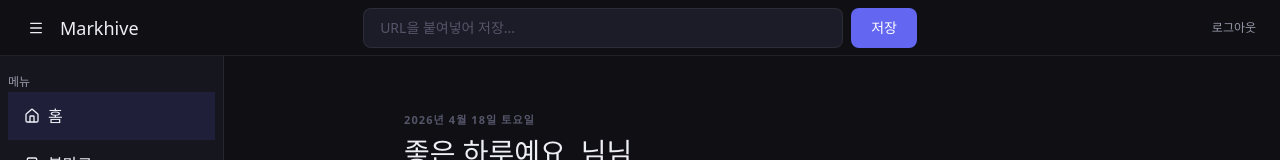
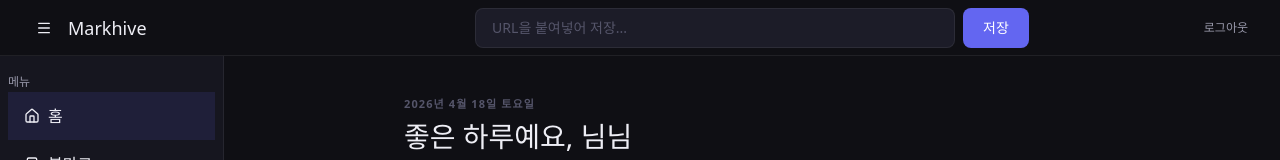
Before and after one commit to SwimmingRiver/Markhive, a Next.js app: page / in a window 1280 px wide. Shown: the top 160 px of the page. Built offline with nearby package versions, Linux system fonts and the light colour scheme; no server answers.

Commit message:
feat: UI 추가

```diff
--- a/src/app/(app)/bookmark/page.tsx
+++ b/src/app/(app)/bookmark/page.tsx
@@ -3,7 +3,7 @@ import RecentBookmarks from "@/components/bookmark/RecentBookmarks";
 
 export default function BookmarkPage() {
   return (
-    <div className="flex flex-col items-center py-8 px-10 gap-7 h-full overflow-y-auto">
+    <div className="flex flex-col items-center px-8 py-10 gap-7 h-full overflow-y-auto">
       <div className="w-full max-w-[720px]">
         <h1 className="font-serif text-[28px] font-normal mb-1">새 북마크 저장</h1>
         <p className="text-sm text-muted">
--- a/src/app/(app)/page.tsx
+++ b/src/app/(app)/page.tsx
@@ -19,7 +19,7 @@ export default async function HomePage() {
   });
 
   return (
-    <div className="px-8 py-10 flex flex-col gap-10 max-w-[760px] mx-auto">
+    <div className="px-8 py-10 flex flex-col gap-10 max-w-[760px] mx-auto w-full">
 
       {/* 인삿말 */}
       <div className="flex flex-col gap-1">
--- a/src/app/globals.css
+++ b/src/app/globals.css
@@ -20,8 +20,7 @@
   --font-sans: var(--font-dm-sans), sans-serif;
 }
 
-body,
-main {
+body {
   background-color: var(--color-canvas);
   color: var(--color-foreground);
   font-family: var(--font-sans);
--- a/src/app/layout.tsx
+++ b/src/app/layout.tsx
@@ -29,7 +29,7 @@ export default function RootLayout({
       <body
         className={`${instrumentSerif.variable} ${dmSans.variable} antialiased`}
       >
-        <main>
+        <main className="h-full">
           <Providers>{children}</Providers>
         </main>
       </body>
--- a/src/components/layout/QuickSave.tsx
+++ b/src/components/layout/QuickSave.tsx
@@ -23,7 +23,7 @@ export default function QuickSave() {
     <form
       ref={formRef}
       onSubmit={handleSubmit}
-      className="flex items-center gap-2"
+      className="flex items-center gap-2 justify-center w-full"
     >
       <input
         type="url"
--- a/src/components/layout/clientLayout.tsx
+++ b/src/components/layout/clientLayout.tsx
@@ -22,13 +22,13 @@ export default function ClientLayout({ children, email }: ClientLayoutProps) {
           />
         )}
         <div
-          className={`fixed inset-y-0 left-0 z-30 transition-transform duration-300 md:relative md:inset-auto md:z-auto ${
-            isOpen ? "translate-x-0" : "-translate-x-full md:hidden"
+          className={`fixed inset-y-0 left-0 z-30 transition-transform duration-300 md:relative md:inset-auto md:z-auto md:shrink-0 ${
+            isOpen ? "translate-x-0" : "-translate-x-full md:translate-x-0 md:invisible"
           }`}
         >
           <SNB />
         </div>
-        <div className="flex-1 p-4">{children}</div>
+        <div className="flex-1 flex flex-col overflow-y-auto">{children}</div>
       </div>
     </div>
   );
--- a/src/components/layout/header.tsx
+++ b/src/components/layout/header.tsx
@@ -12,8 +12,8 @@ interface HeaderProps {
 
 export default function Header({ email, onToggle }: HeaderProps) {
   return (
-    <header className="flex items-center px-4 sm:px-6 h-14 border-b border-border [border-bottom-width:0.5px]">
-      <div className="flex-1 flex items-center gap-2 sm:gap-3">
+    <header className="relative flex items-center px-4 sm:px-6 md:px-8 h-14 border-b border-border [border-bottom-width:0.5px]">
+      <div className="flex items-center gap-2 sm:gap-3 z-10">
         <button onClick={onToggle} className="p-1 rounded hover:bg-surface">
           <MenuIcon className="w-4 h-4" />
         </button>
@@ -21,8 +21,12 @@ export default function Header({ email, onToggle }: HeaderProps) {
           Markhive
         </Link>
       </div>
-      <QuickSave />
-      <div className="flex-1 flex items-center justify-end gap-3 sm:gap-4">
+      <div className="absolute inset-y-0 left-0 md:left-56 right-0 flex items-center justify-center">
+        <div className="w-full max-w-[760px] mx-auto px-8 pointer-events-auto">
+          <QuickSave />
+        </div>
+      </div>
+      <div className="ml-auto flex items-center gap-3 sm:gap-4 z-10">
         <span className="hidden sm:block text-[12px] text-muted">{email}</span>
         <SignoutButton />
       </div>
```
